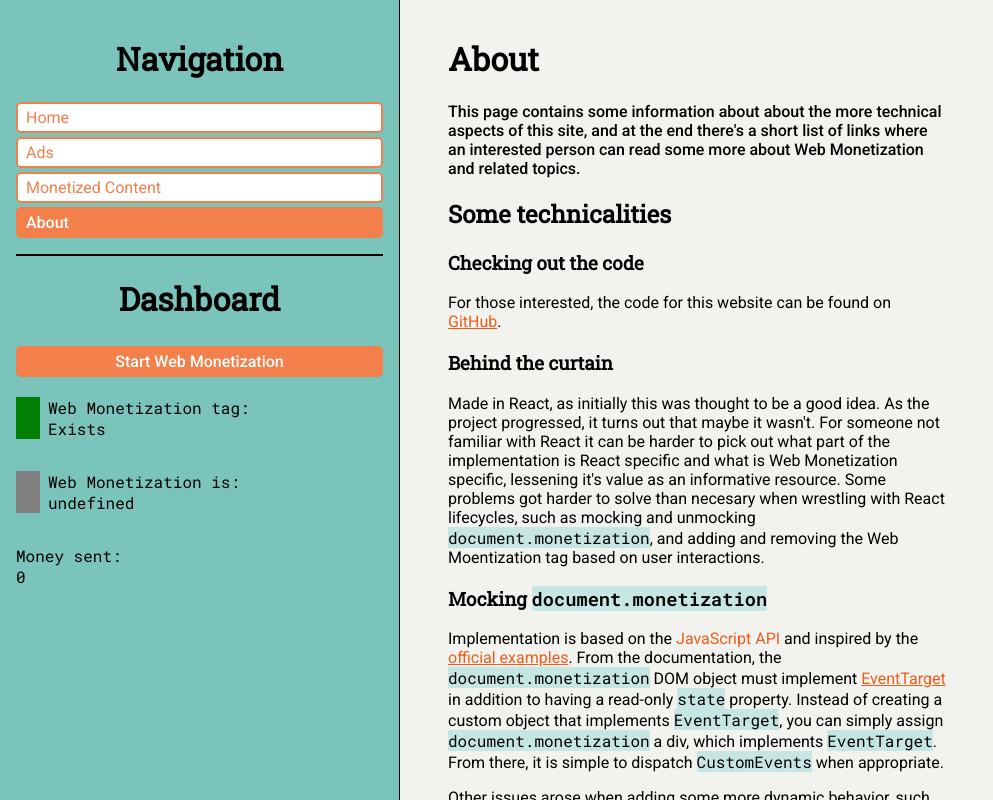
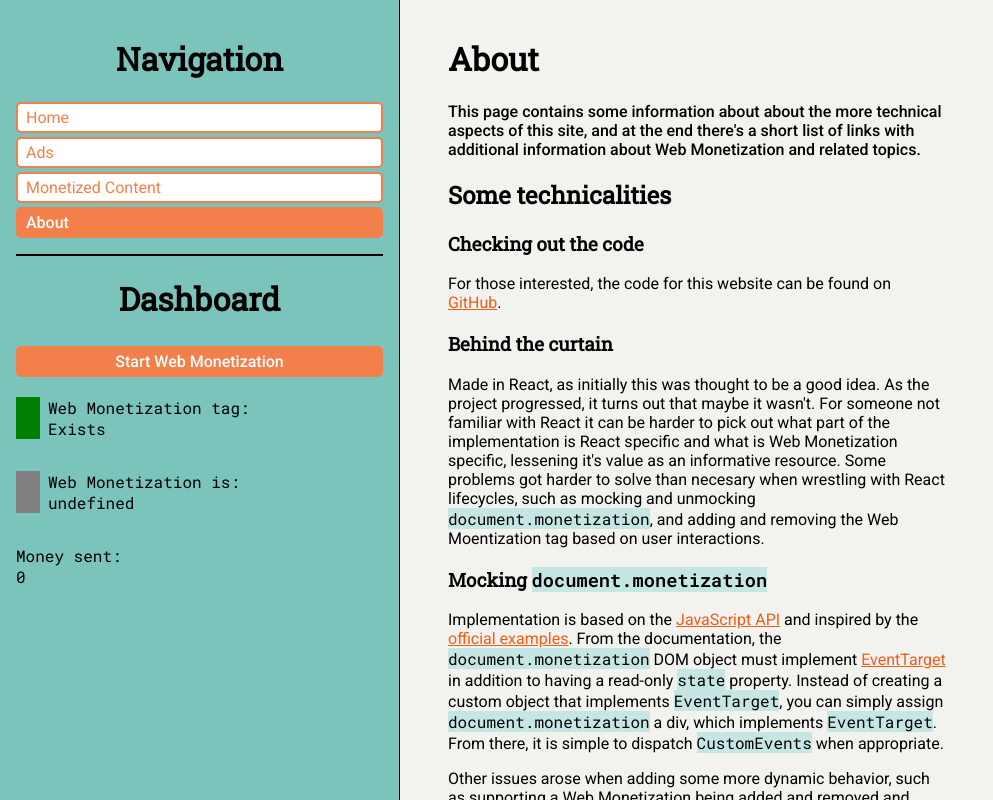
Before and after one commit to Doverstav/kitscon202, a React (Create React App) app: page / in a window 1280 px wide. Both pictures are taken after a click on the element "About". Shown: the top 800 px of the page, without its empty margins (0-993 px from the left). Built offline with nearby package versions, Linux system fonts and the light colour scheme.

Commit message:
Fix issues with About page

```diff
--- a/src/components/About/About.js
+++ b/src/components/About/About.js
@@ -11,9 +11,8 @@ export default function About(props) {
       <h1>About</h1>
       <Preamble>
         This page contains some information about about the more technical
-        aspects of this site, and at the end there's a short list of links where
-        an interested person can read some more about Web Monetization and
-        related topics.
+        aspects of this site, and at the end there's a short list of links with
+        additional information about Web Monetization and related topics.
       </Preamble>
       <h2>Some technicalities</h2>
       <h3>Checking out the code</h3>
@@ -36,8 +35,9 @@ export default function About(props) {
         Mocking <Code>document.monetization</Code>
       </h3>
       <p>
-        Implementation is based on the <Link>JavaScript API</Link> and inspired
-        by the{" "}
+        Implementation is based on the{" "}
+        <Link href="https://webmonetization.org/docs/api/">JavaScript API</Link>{" "}
+        and inspired by the{" "}
         <Link href="https://glitch.com/edit/#!/wm-exclusive-content-basic?path=wm-previewer.js%3A156%3A1">
           official examples
         </Link>
```
